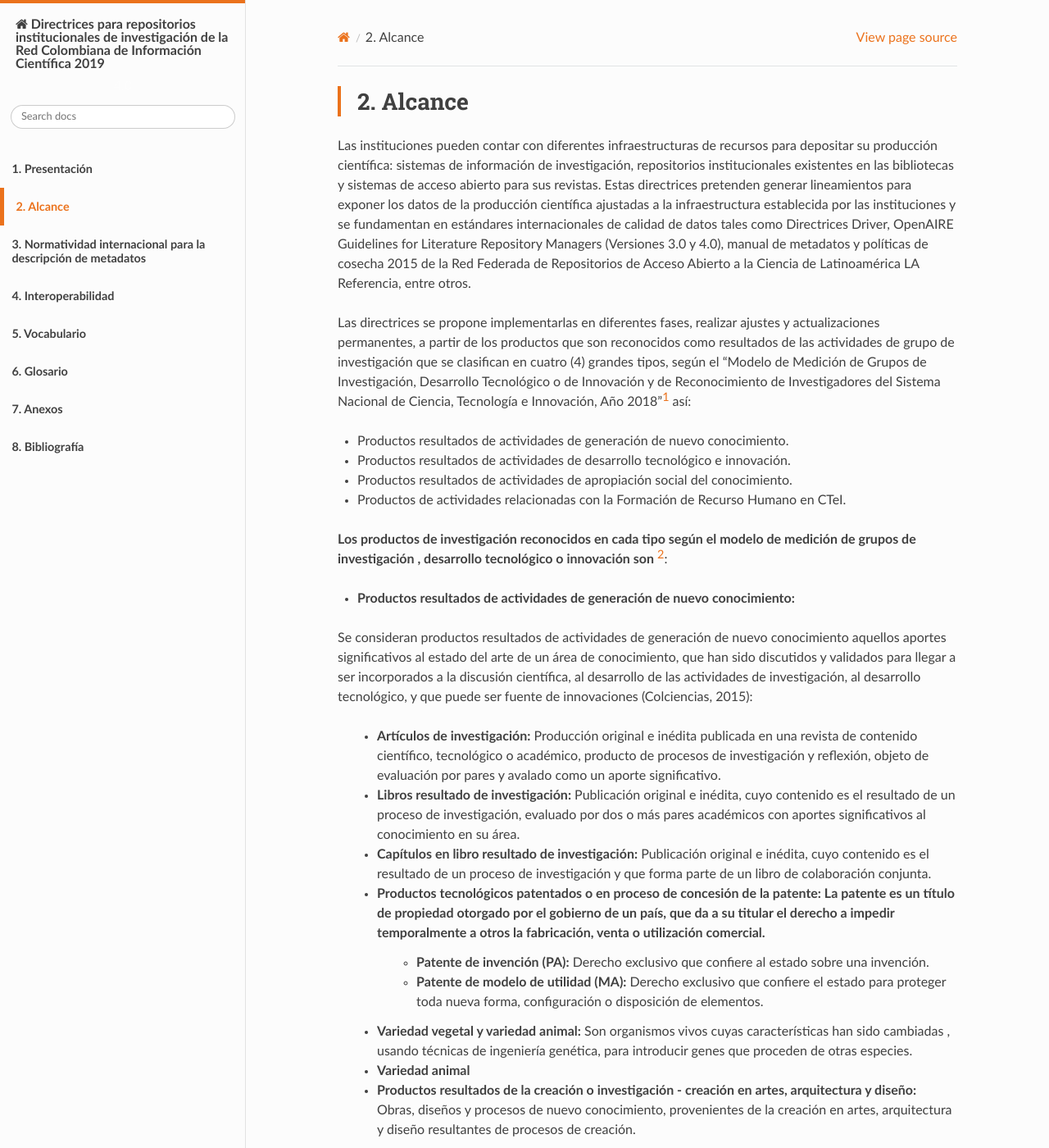
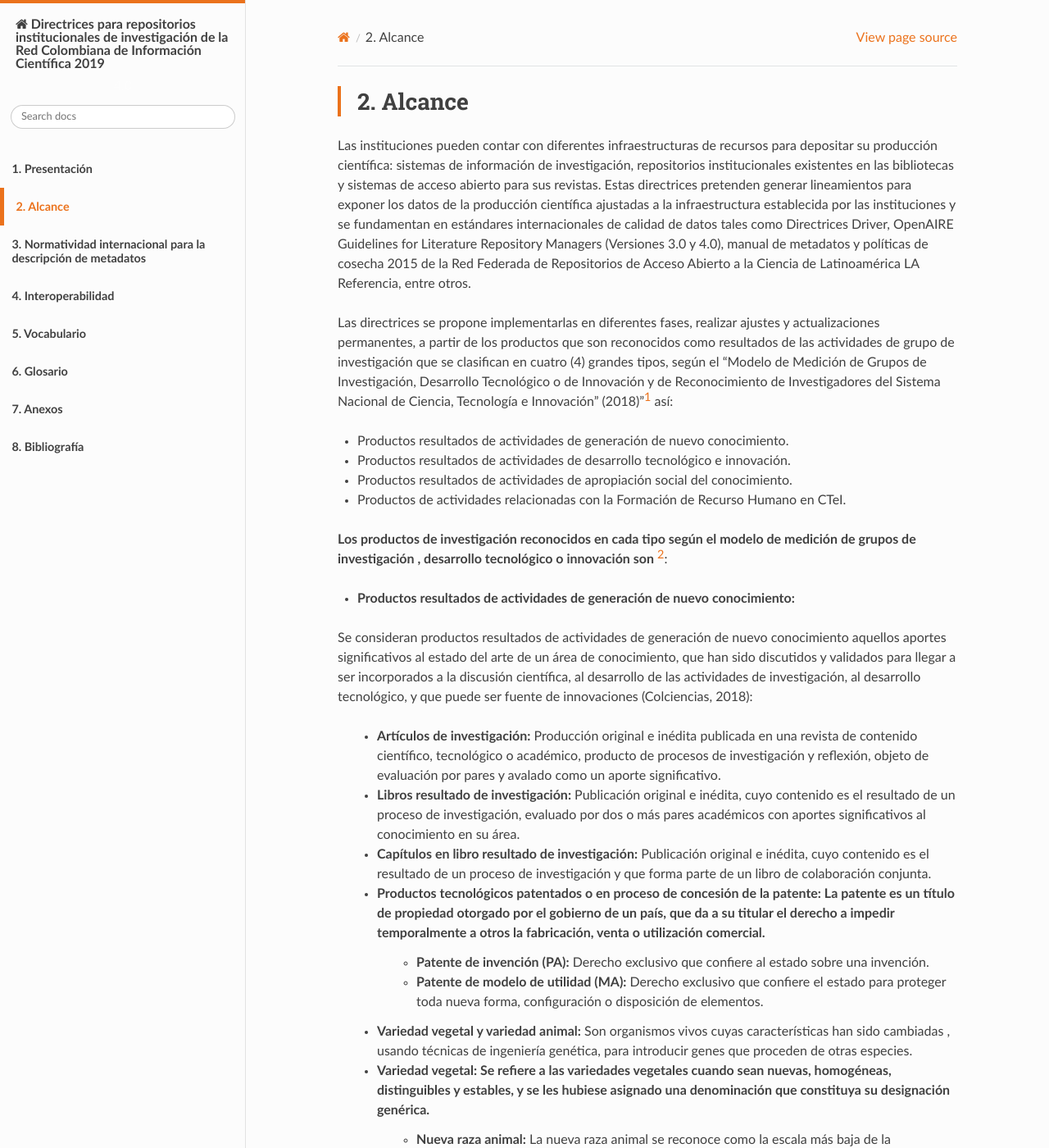
Before and after one commit to rcic/openaire4, a Sphinx documentation site: the page built from docs/use_of_oai_pmh.rst, in a window 1280 px wide and 1400 px high. Shown: the whole window at 82% size. Built offline with Sphinx 7.4.7 and the Read the Docs theme 2.0.0, drawn with Linux system fonts in a browser that asks for light colours; some of the changed text lies outside the part shown.

Commit message:
actualizacion

```diff
--- a/docs/use_of_oai_pmh.rst
+++ b/docs/use_of_oai_pmh.rst
@@ -5,7 +5,7 @@
 
 Las instituciones pueden contar con diferentes infraestructuras de recursos para depositar su producción científica:  sistemas de información de investigación, repositorios institucionales existentes en las bibliotecas y sistemas de acceso abierto para sus revistas. Estas directrices pretenden generar lineamientos para exponer los datos de la producción científica ajustadas  a la infraestructura establecida por las instituciones y se fundamentan en estándares internacionales de calidad de datos tales como Directrices Driver,  OpenAIRE Guidelines for Literature Repository Managers (Versiones 3.0 y 4.0), manual de metadatos y políticas de cosecha 2015 de la Red Federada de Repositorios de Acceso Abierto a la Ciencia de Latinoamérica LA Referencia, entre otros.
 
-Las directrices se propone implementarlas en diferentes fases, realizar ajustes y actualizaciones permanentes, a partir de los productos que son reconocidos como resultados de las actividades de grupo de investigación que se clasifican en cuatro (4) grandes tipos, según el “Modelo de Medición de Grupos de Investigación, Desarrollo Tecnológico o de Innovación y de Reconocimiento de Investigadores del Sistema Nacional de Ciencia, Tecnología e Innovación, Año 2018”[#]_ así:
+Las directrices se propone implementarlas en diferentes fases, realizar ajustes y actualizaciones permanentes, a partir de los productos que son reconocidos como resultados de las actividades de grupo de investigación que se clasifican en cuatro (4) grandes tipos, según el “Modelo de Medición de Grupos de Investigación, Desarrollo Tecnológico o de Innovación y de Reconocimiento de Investigadores del Sistema Nacional de Ciencia, Tecnología e Innovación” (2018)”[#]_ así:
 
 
 - Productos resultados de actividades de generación de nuevo conocimiento.
@@ -17,7 +17,7 @@
 
 - **Productos resultados de actividades de generación de nuevo conocimiento:**
 
-Se consideran productos resultados de actividades de generación de nuevo conocimiento aquellos aportes significativos al estado del arte de un área de conocimiento, que han sido discutidos y validados para llegar a ser incorporados a la discusión científica, al desarrollo de las actividades de investigación, al desarrollo tecnológico, y que puede ser fuente de innovaciones (Colciencias, 2015):
+Se consideran productos resultados de actividades de generación de nuevo conocimiento aquellos aportes significativos al estado del arte de un área de conocimiento, que han sido discutidos y validados para llegar a ser incorporados a la discusión científica, al desarrollo de las actividades de investigación, al desarrollo tecnológico, y que puede ser fuente de innovaciones (Colciencias, 2018):
 
 	- **Artículos de investigación:** Producción original e inédita publicada en una revista de contenido científico, tecnológico o académico, producto de procesos de investigación y reflexión, objeto de evaluación por pares y avalado como un aporte significativo.
 	- **Libros resultado de investigación:** Publicación original e inédita, cuyo contenido es el resultado de un proceso de investigación, evaluado por dos o más pares académicos con aportes significativos al conocimiento en su área.
@@ -26,7 +26,9 @@
 		- **Patente de invención (PA):** Derecho exclusivo que confiere al estado sobre una invención.
 		- **Patente de modelo de utilidad (MA):** Derecho exclusivo que confiere el estado para proteger toda nueva forma, configuración o disposición de elementos.
 	- **Variedad vegetal y variedad animal:** Son organismos vivos cuyas características han sido cambiadas , usando técnicas de ingeniería genética, para introducir genes que proceden de otras especies.
-	- **Variedad animal**
+    	- **Variedad vegetal:** Se refiere a las variedades vegetales cuando sean nuevas, homogéneas, distinguibles y estables, y se les hubiese asignado una denominación que constituya su designación genérica.
+		- **Nueva raza animal:** La nueva raza animal se reconoce como la escala más baja de la clasificación taxonómica y hace referencia a todo aquel que tenga incorporado en el genoma de sus células germinativas o somáticas.
+		- **Poblaciones mejoradas de razas pecuarias:** Grupo de animales de la misma especie, que expresan un mayor desempeño en una o varias características con respecto a la población de origen.
 	- **Productos resultados de la creación o investigación - creación en artes, arquitectura y diseño:** Obras, diseños y procesos de nuevo conocimiento, provenientes de la creación en artes, arquitectura y diseño resultantes de procesos de creación.
 
 
@@ -41,7 +43,7 @@
 
 - Productos resultados de actividades de apro**piación social del conocimiento.
 
-La apropiación social se entiende como un proceso y práctica social de construcción colectiva de conocimiento, que se involucran con interacciones tendientes a intercambiar saberes y experiencias (Colciencias, 2015):
+La apropiación social se entiende como un proceso y práctica social de construcción colectiva de conocimiento, que se involucran con interacciones tendientes a intercambiar saberes y experiencias (Colciencias, 2018):
 
 	- **Participación ciudadana en CTeI:** Productos que evidencian actividad del grupo de investigación en procesos que involucren la participación ciudadana.
 	- **Estrategias pedagógicas para el fomento de la CTeI:** Se reconocerán como produtos aquellos que evidencien procesos de intercambio y transferencia del conocimiento entre los grupos de investigación, ciudadanos y comunidades para la formación de capacidades y el fomento de la cultura científica y creativa.
```
